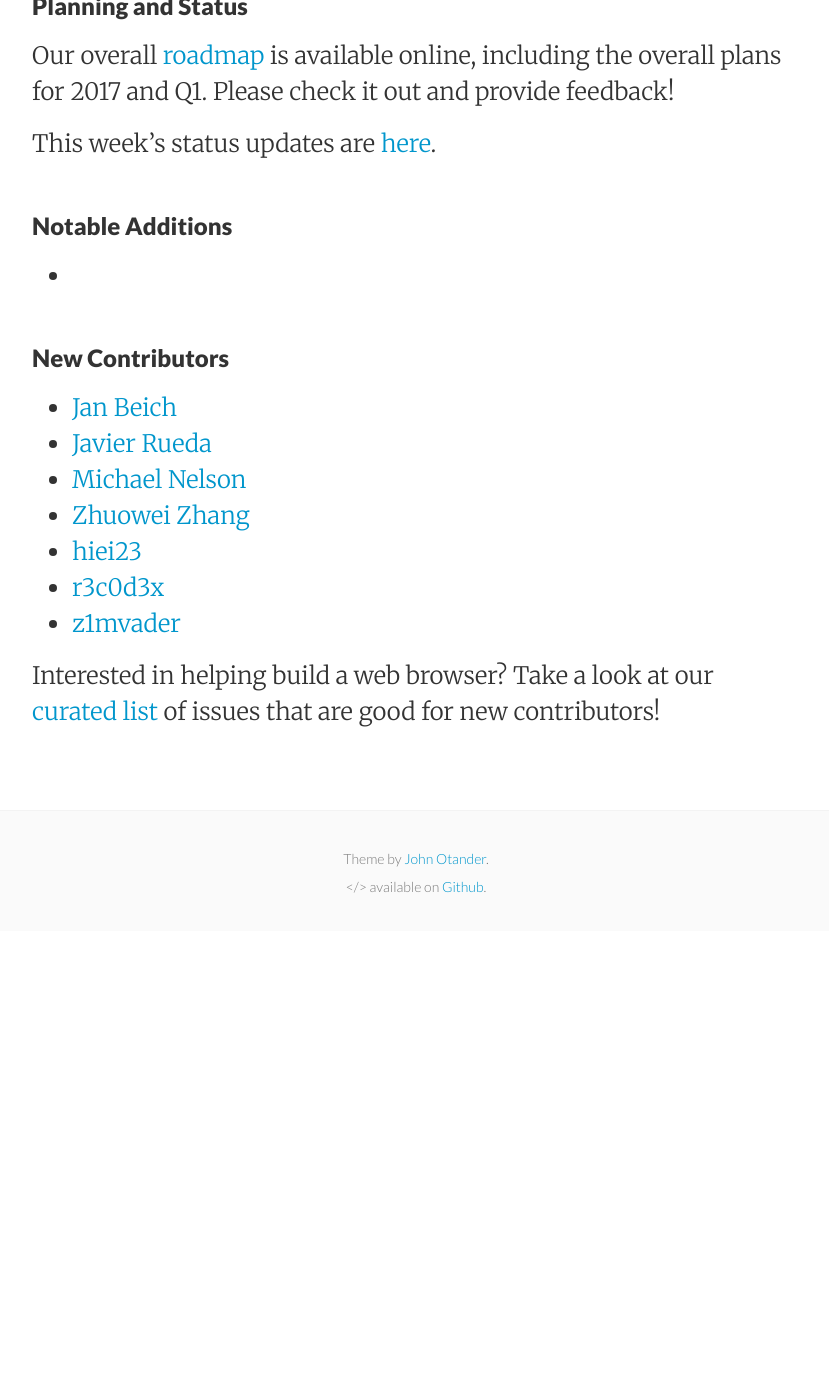
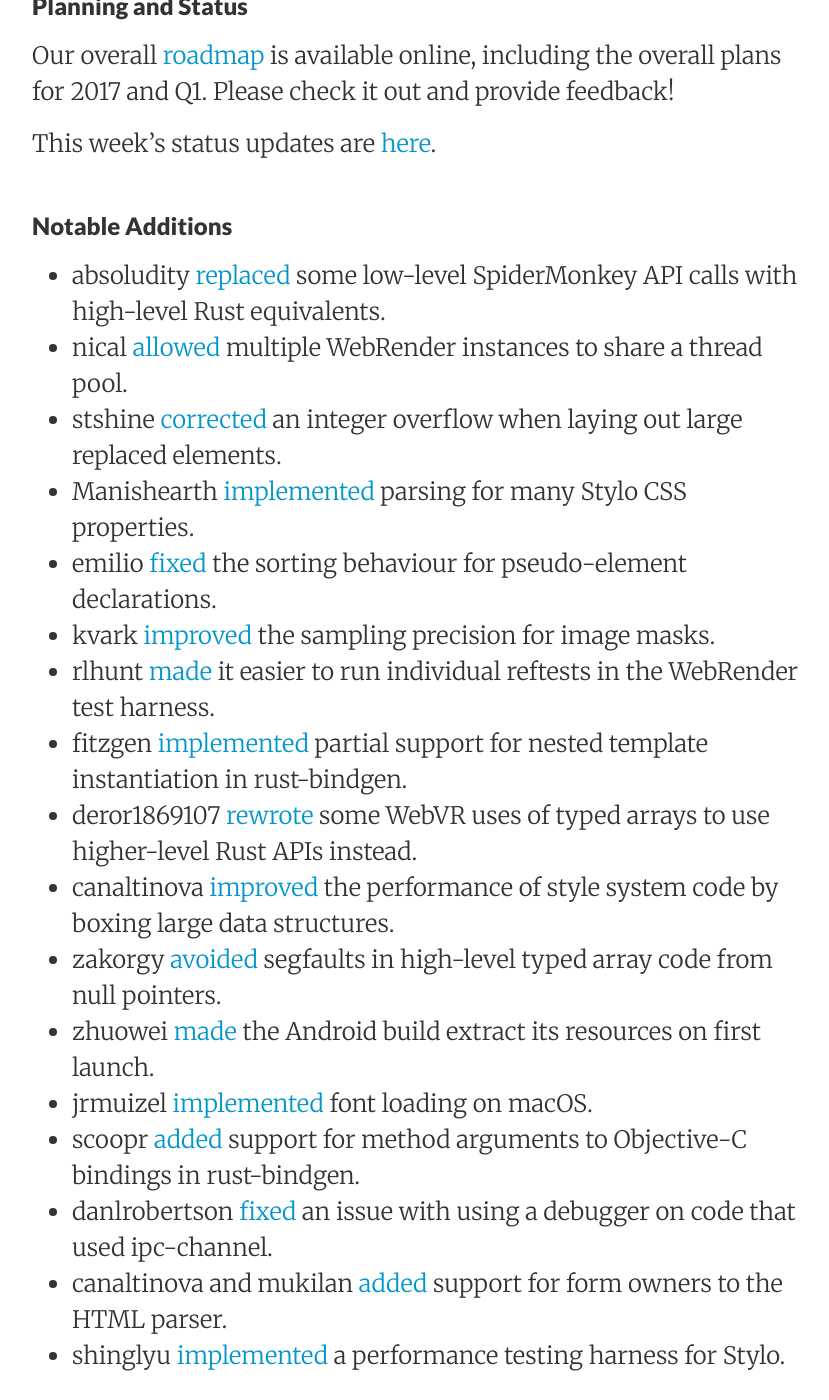
Before and after one commit to servo/blog.servo.org, a Jekyll site: the page built from _posts/2017-02-13-twis-92.md, in a window 1280 px wide and 1400 px high, scrolled down 759 px. Shown: the whole window, without its empty margins (224-1053 px from the left). Built offline with Jekyll 4.4.1, drawn with Linux system fonts in a browser that asks for light colours; before the commit the page ends 1690 px from its top, so only the background shows below that.

Commit message:
Notable changes.

```diff
--- a/_posts/2017-02-13-twis-92.md
+++ b/_posts/2017-02-13-twis-92.md
@@ -23,7 +23,23 @@
 
 ### Notable Additions
 
--
+- absoludity [replaced](https://github.com/servo/servo/pull/15510) some low-level SpiderMonkey API calls with high-level Rust equivalents.
+- nical [allowed](https://github.com/servo/webrender/pull/855) multiple WebRender instances to share a thread pool.
+- stshine [corrected](https://github.com/servo/servo/pull/15469) an integer overflow when laying out large replaced elements.
+- Manishearth [implemented](https://github.com/servo/servo/pull/15463/) parsing for many Stylo CSS properties.
+- emilio [fixed](https://github.com/servo/servo/pull/15459) the sorting behaviour for pseudo-element declarations.
+- kvark [improved](https://github.com/servo/webrender/pull/853) the sampling precision for image masks.
+- rlhunt [made](https://github.com/servo/webrender/pull/845) it easier to run individual reftests in the WebRender test harness.
+- fitzgen [implemented](https://github.com/servo/rust-bindgen/pull/491) partial support for nested template instantiation in rust-bindgen.
+- deror1869107 [rewrote](https://github.com/servo/servo/pull/15427) some WebVR uses of typed arrays to use higher-level Rust APIs instead.
+- canaltinova [improved](https://github.com/servo/servo/pull/15411) the performance of style system code by boxing large data structures.
+- zakorgy [avoided](https://github.com/servo/rust-mozjs/pull/334) segfaults in high-level typed array code from null pointers.
+- zhuowei [made](https://github.com/servo/servo/pull/15396) the Android build extract its resources on first launch.
+- jrmuizel [implemented](https://github.com/servo/webrender/pull/830) font loading on macOS.
+- scoopr [added](https://github.com/servo/rust-bindgen/pull/475) support for method arguments to Objective-C bindings in rust-bindgen.
+- danlrobertson [fixed](https://github.com/servo/ipc-channel/pull/137) an issue with using a debugger on code that used ipc-channel.
+- canaltinova and mukilan [added](https://github.com/servo/html5ever/pull/249) support for form owners to the HTML parser.
+- shinglyu [implemented](https://github.com/servo/servo/pull/15067) a performance testing harness for Stylo.
 
 ### New Contributors
 
```
Also changed, not shown: other parts of _posts/2017-02-13-twis-92.md (+1 -0 lines).
